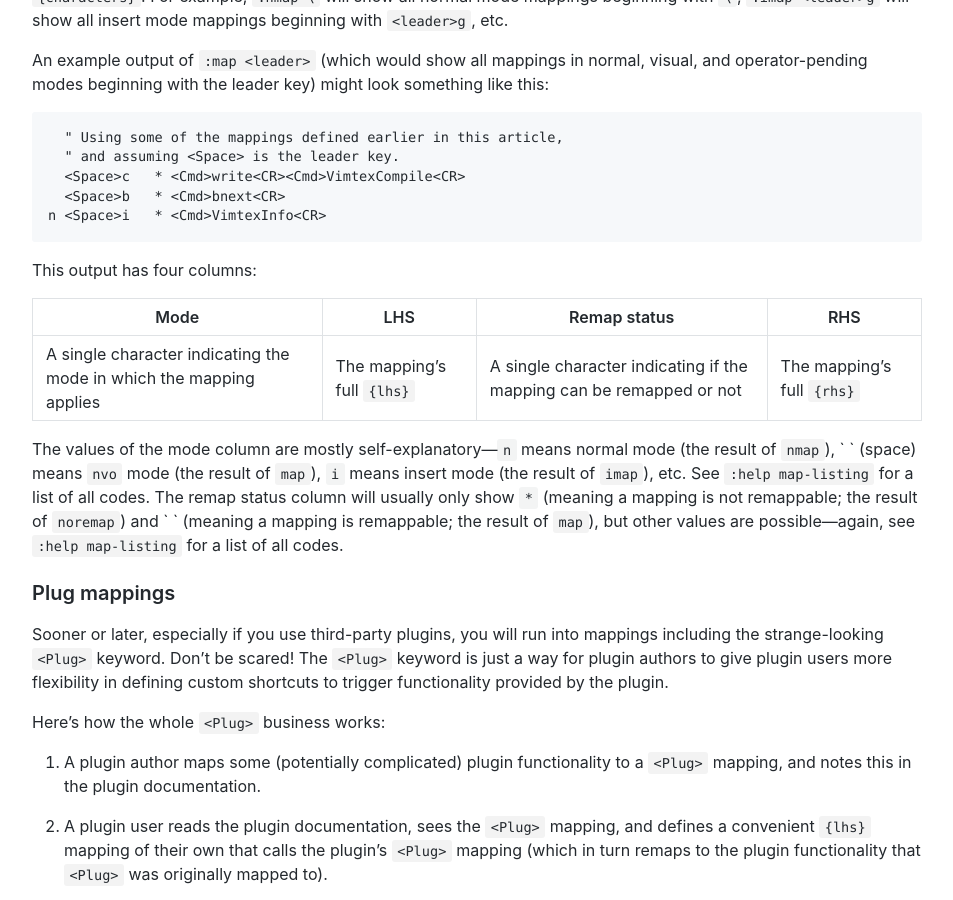
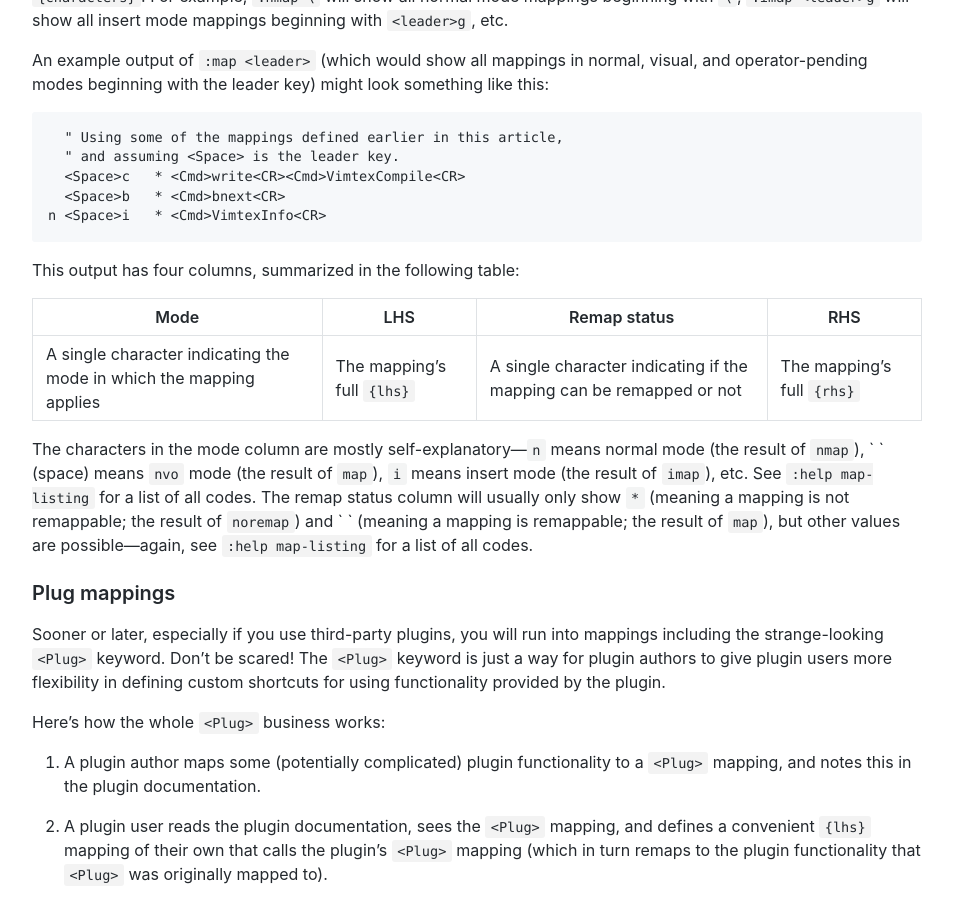
Before and after one commit to ejmastnak/ejmastnak.github.io, a Jekyll site: the page built from tutorials/vim-latex/vimscript.md, in a window 1280 px wide and 900 px high, scrolled down 7443 px. Shown: the whole window, without its empty margins (163-1116 px from the left). Built offline with Jekyll 4.4.1, drawn with Linux system fonts in a browser that asks for light colours.

Commit message:
Complete content of Vimscript article
The content should now be ready for publication. I still forsee more
stylistic improvements and clarifications, but the content presented in
this article is probably more or less in its final form, at least for
the first edition of this series.

````diff
--- a/tutorials/vim-latex/vimscript.md
+++ b/tutorials/vim-latex/vimscript.md
@@ -270,20 +270,20 @@ An example output of `:map <leader>` (which would show all mappings in normal, v
   <Space>b   * <Cmd>bnext<CR>
 n <Space>i   * <Cmd>VimtexInfo<CR>
 ```
-This output has four columns:
+This output has four columns, summarized in the following table:
 
 | **Mode** | **LHS** | **Remap status** | **RHS** |
 | - | - | - | - |
 | A single character indicating the mode in which the mapping applies | The mapping's full `{lhs}` | A single character indicating if the mapping can be remapped or not | The mapping's full `{rhs}` |
 
-The values of the mode column are mostly self-explanatory---`n` means normal mode (the result of `nmap`), ` ` (space) means `nvo` mode (the result of `map`), `i` means insert mode (the result of `imap`), etc.
+The characters in the mode column are mostly self-explanatory---`n` means normal mode (the result of `nmap`), ` ` (space) means `nvo` mode (the result of `map`), `i` means insert mode (the result of `imap`), etc.
 See `:help map-listing` for a list of all codes.
 The remap status column will usually only show `*` (meaning a mapping is not remappable; the result of `noremap`) and ` ` (meaning a mapping is remappable; the result of `map`), but other values are possible---again, see `:help map-listing` for a list of all codes.
 
 ### Plug mappings
 Sooner or later, especially if you use third-party plugins, you will run into mappings including the strange-looking `<Plug>` keyword.
 Don't be scared!
-The `<Plug>` keyword is just a way for plugin authors to give plugin users more flexibility in defining custom shortcuts to trigger functionality provided by the plugin.
+The `<Plug>` keyword is just a way for plugin authors to give plugin users more flexibility in defining custom shortcuts for using functionality provided by the plugin.
 <!-- Well-written plugins will often use `<Plug>` mappings. -->
 
 Here's how the whole `<Plug>` business works:
````
Also changed, not shown: other parts of tutorials/vim-latex/vimscript.md (+1 -1 lines).
